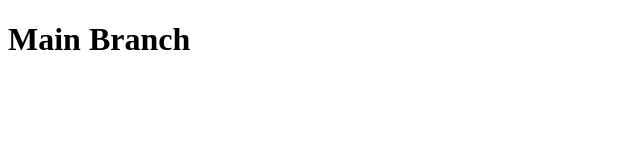
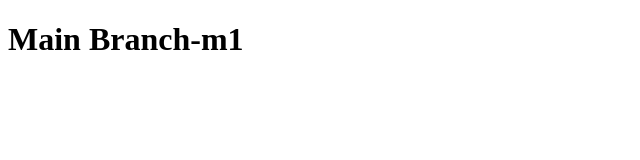
Before and after one commit to gohilravia302/Merge-confilct, a plain HTML site: page index.html in a window 1280 px wide. Shown: the full height of the page, 0-640 px from the left. Drawn offline with Linux system fonts and the light colour scheme.

Commit message:
main commit

```diff
--- a/index.html
+++ b/index.html
@@ -4,6 +4,6 @@
     <title>Merge-Conflict</title>
   </head>
   <body>
-    <h1>Main Branch</h1>
+    <h1>Main Branch-m1</h1>
   </body>
 </html>
```
